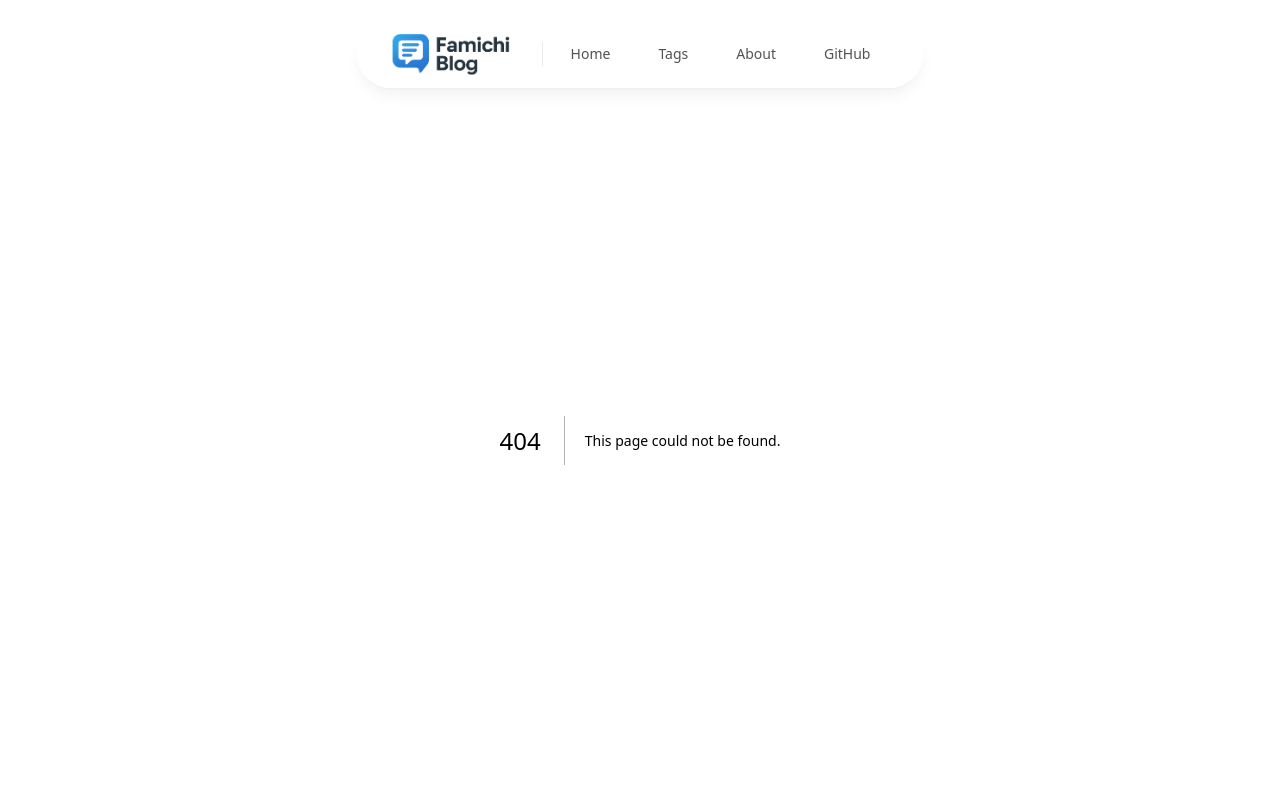
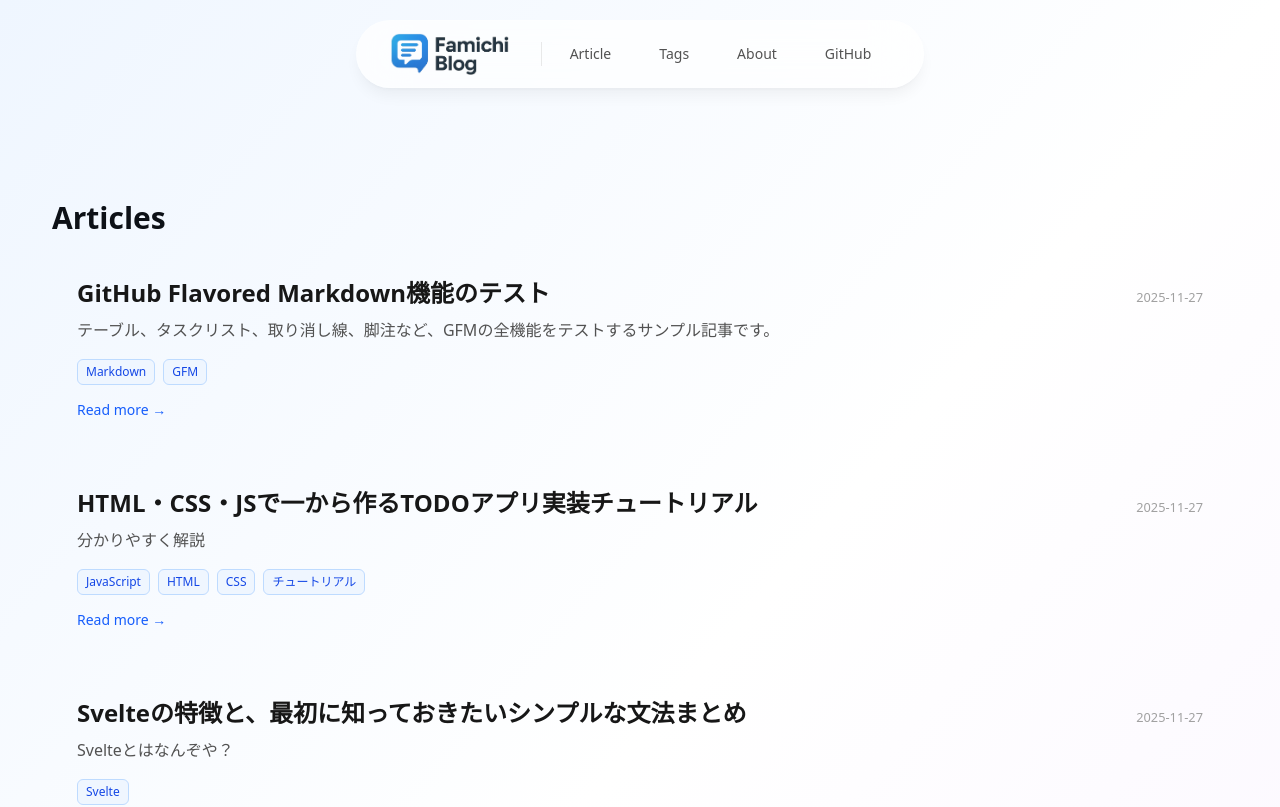
Before and after one commit to famichi-0135/blog-template, a Next.js app: page /posts in a window 1280 px wide. Before the commit this address had no page. Shown: the top 807 px of the page. Built offline with nearby package versions, Linux system fonts and the light colour scheme.

Commit message:
asideにタグ一覧カードを追加、homeをarticleに変更して記事一覧ページを追加

```diff
--- a/src/app/page.tsx
+++ b/src/app/page.tsx
@@ -1,30 +1,21 @@
 import { getSortedPostsData } from "@/lib/posts";
 import Link from "next/link";
-import HeroBackground from "@/components/HeroBackground";
-
+import { Hero } from "@/components/Hero";
+import { AllTagsCard } from "@/components/AllTagsCard";
 
 export default function Home() {
   const allPostsData = getSortedPostsData();
 
   return (
     <div className="bg-whit">
-      {/* Hero Section */}
-      <section className="relative h-[50vh] flex items-center justify-center overflow-hidden">
-        <HeroBackground />
-        <div className="relative z-10 text-center px-4">
-          <h1 className="text-4xl md:text-6xl font-thin tracking-widest text-neutral-800 mb-4 font-serif">
-            Thoughts & <br className="md:hidden" />
-            <span className="italic">Perspectives</span>
-          </h1>
-          <p className="text-neutral-500 text-sm md:text-base tracking-widest uppercase mt-4">
-            Exploring the unseen corners of the digital world
-          </p>
-        </div>
-      </section>
+      <Hero />
 
       {/* Blog Posts Section with TagsCard on desktop: center Latest Stories, tags on right */}
-      <section className="container mx-auto px-5 py-20">
-        <div className="grid grid-cols-1 md:grid-cols-[1fr_minmax(0,720px)_260px] gap-8 items-start max-w-7xl mx-auto">
+      <section className="container mx-auto px-5 py-20 grid md:grid-cols-4 gap-6 relative">
+        <div className="hidden md:block md:sticky md:top-20 md:self-start">
+          <AllTagsCard />
+        </div>
+        <div className=" md:grid-cols-[1fr_minmax(0,720px)_260px] gap-8 items-start max-w-7xl mx-auto col-span-2">
           <div className="hidden md:block" />
           <div className="w-full mx-auto relative">
             <h2 className="text-2xl font-bold text-neutral-900 mb-10 border-b border-neutral-200 pb-4">
@@ -74,8 +65,8 @@ export default function Home() {
               ))}
             </div>
           </div>
-
-
+        </div>
+        <div>
         </div>
       </section>
     </div>
--- /dev/null
+++ b/src/app/posts/page.tsx
@@ -0,0 +1,58 @@
+import Link from "next/link";
+import { getSortedPostsData, PostData } from "../../lib/posts";
+
+export const metadata = {
+  title: "Articles",
+  description: "List of articles",
+};
+
+export default function PostsPage() {
+  const allPostsData: PostData[] = getSortedPostsData();
+
+  return (
+    <div className="container mx-auto px-4 sm:px-6 lg:px-8 py-8 sm:py-12 lg:py-16 mt-20 sm:mt-24">
+      <h1 className="text-3xl font-bold mb-4">Articles</h1>
+      <div className="space-y-4">
+        {allPostsData.map(({ slug, date, title, excerpt, tags }) => (
+          <div
+            key={slug}
+            className="group relative p-6 rounded-2xl transition-all duration-300 hover:bg-neutral-50 hover:shadow-lg border border-transparent hover:border-neutral-100"
+          >
+            <div className="flex flex-col md:flex-row md:items-baseline md:justify-between mb-2">
+              <h3 className="text-2xl font-bold text-neutral-900 group-hover:text-blue-600 transition-colors">
+                <Link
+                  href={`/posts/${slug}`}
+                  className="before:absolute before:inset-0"
+                >
+                  {title}
+                </Link>
+              </h3>
+              <small className="text-neutral-400 font-medium mt-1 md:mt-0">
+                {date}
+              </small>
+            </div>
+            <p className="text-neutral-600 leading-relaxed mb-4">{excerpt}</p>
+
+            {/* タグ表示 */}
+            {tags && tags.length > 0 && (
+              <div className="flex flex-wrap gap-2 mb-3">
+                {tags.map((tag) => (
+                  <span
+                    key={tag}
+                    className="inline-flex items-center px-2 py-1 rounded-md text-xs font-medium bg-blue-50 text-blue-700 border border-blue-200"
+                  >
+                    {tag}
+                  </span>
+                ))}
+              </div>
+            )}
+
+            <span className="text-blue-600 text-sm font-medium group-hover:underline">
+              Read more &rarr;
+            </span>
+          </div>
+        ))}
+      </div>
+    </div>
+  );
+}
--- a/src/app/tags/page.tsx
+++ b/src/app/tags/page.tsx
@@ -15,12 +15,12 @@ export default function TagsPage() {
           タグで記事を分類しています。気になるタグを選んでください。
         </p>
 
-        <div className="grid grid-cols-2 sm:grid-cols-3 md:grid-cols-4 gap-4">
+        <div className="grid grid-cols-1 sm:grid-cols-3 md:grid-cols-4 gap-4">
           {tags.map((tag) => (
             <Link
               key={tag}
               href={`/tags/${encodeURIComponent(tag)}`}
-              className="group block bg-white/80 backdrop-blur-sm rounded-xl shadow-md border border-neutral-200/50 p-4 hover:shadow-xl transition-all duration-200 hover:-translate-y-1"
+              className="inline-flex items-center px-3 py-1 rounded-full text-sm font-medium bg-gradient-to-r from-blue-50 to-purple-50 text-blue-700 border border-blue-200 hover:border-blue-300 hover:shadow-md transition-all duration-200 py-4"
             >
               <div className="flex items-center justify-between gap-2">
                 <div className="flex items-center gap-2">
@@ -36,8 +36,8 @@ export default function TagsPage() {
                       clipRule="evenodd"
                     />
                   </svg>
-                  <h2 className="text-sm sm:text-base font-medium text-neutral-900 group-hover:text-blue-600 transition-colors">
-                    {tag}
+                  <h2 className="text-sm sm:text-base font-medium text-neutral-900 group-hover:text-blue-600 transition-colors ">
+                    <p className="">{tag}</p>
                   </h2>
                 </div>
                 <span className="text-xs text-neutral-500">
--- /dev/null
+++ b/src/components/AllTagsCard.tsx
@@ -0,0 +1,39 @@
+import { getAllTags } from "@/lib/posts";
+import Link from "next/link";
+
+export const AllTagsCard = () => {
+  const allTags = getAllTags();
+
+  return (
+    <div className="p-6 m-4 border rounded-3xl border-gray-200 ">
+      <h2 className="text-lg font-semibold text-neutral-900 col-span-2 mb-4">
+        全てのタグ
+      </h2>
+
+      {allTags && allTags.length > 0 && (
+        <div className="flex flex-wrap gap-2 mb-3">
+          {allTags.map((tag) => (
+            <Link
+              key={tag}
+              href={`/tags/${encodeURIComponent(tag)}`}
+              className="inline-flex items-center px-3 py-1 rounded-full text-sm font-medium bg-gradient-to-r from-blue-50 to-purple-50 text-blue-700 border border-blue-200 hover:border-blue-300 hover:shadow-md transition-all duration-200"
+            >
+              <svg
+                className="w-3 h-3 mr-1"
+                fill="currentColor"
+                viewBox="0 0 20 20"
+              >
+                <path
+                  fillRule="evenodd"
+                  d="M17.707 9.293a1 1 0 010 1.414l-7 7a1 1 0 01-1.414 0l-7-7A.997.997 0 012 10V5a3 3 0 013-3h5c.256 0 .512.098.707.293l7 7zM5 6a1 1 0 100-2 1 1 0 000 2z"
+                  clipRule="evenodd"
+                />
+              </svg>
+              {tag}
+            </Link>
+          ))}
+        </div>
+      )}
+    </div>
+  );
+};
--- a/src/components/Header.tsx
+++ b/src/components/Header.tsx
@@ -28,7 +28,7 @@ const Header = () => {
   }, [lastScrollY]);
 
   const navLinks = [
-    { href: "/", label: "Home" },
+    { href: "/posts", label: "Article" },
     { href: "/tags", label: "Tags" },
     { href: "/about", label: "About" },
     {
--- /dev/null
+++ b/src/components/Hero.tsx
@@ -0,0 +1,18 @@
+import HeroBackground from "./HeroBackground";
+
+export const Hero = () => {
+  return (
+    <section className="relative h-[50vh] flex items-center justify-center overflow-hidden">
+      <HeroBackground />
+      <div className="relative z-10 text-center px-4">
+        <h1 className="text-4xl md:text-6xl font-thin tracking-widest text-neutral-800 mb-4 font-serif">
+          Thoughts & <br className="md:hidden" />
+          <span className="italic">Perspectives</span>
+        </h1>
+        <p className="text-neutral-500 text-sm md:text-base tracking-widest uppercase mt-4">
+          Exploring the unseen corners of the digital world
+        </p>
+      </div>
+    </section>
+  );
+};
```
